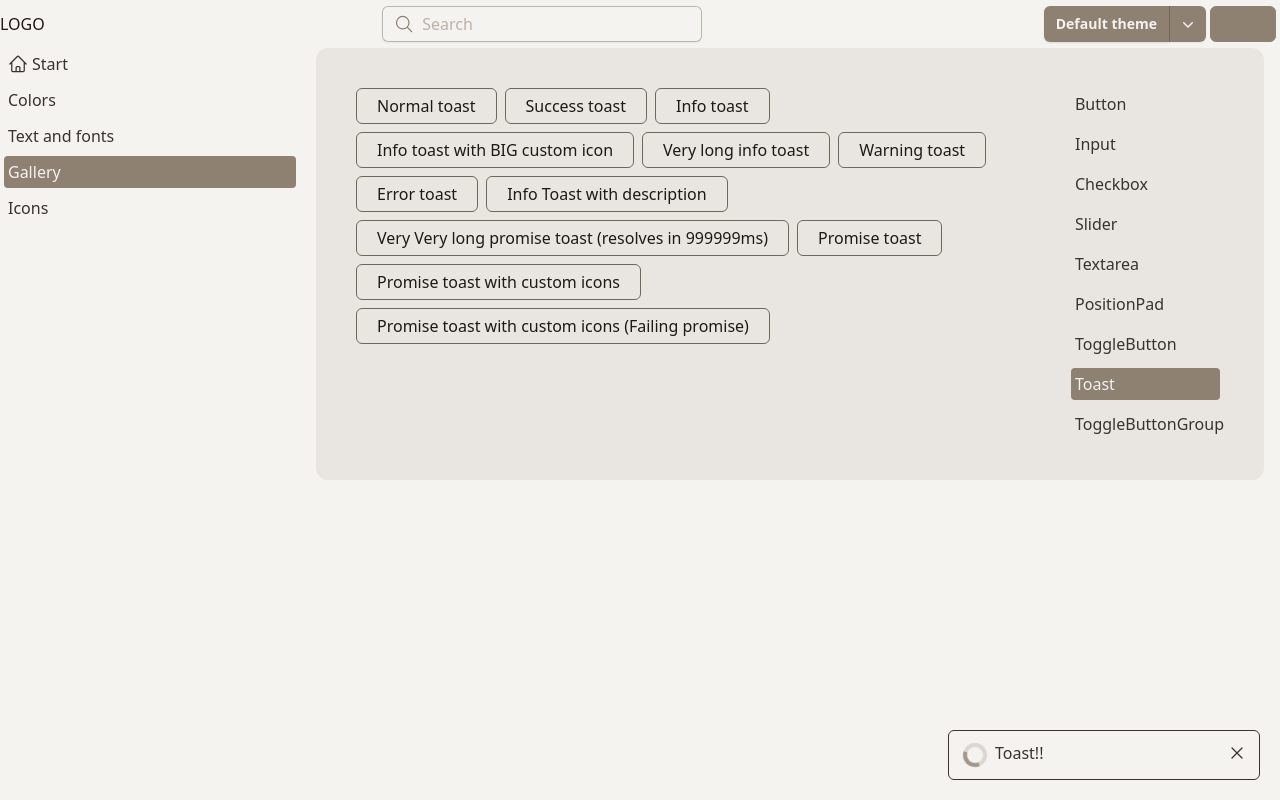
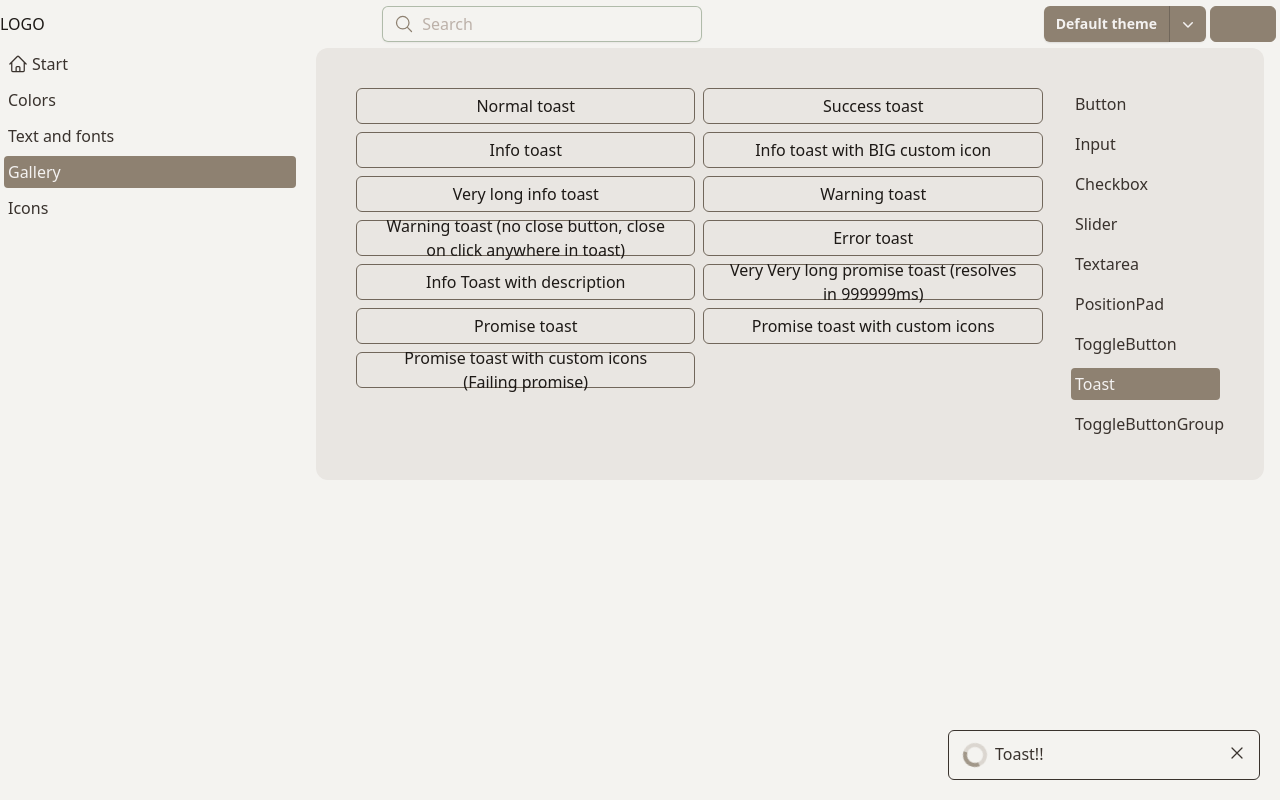
Before and after one commit to allbin/styles, a React (Vite) app: page /styles/gallery/toast in a window 1280 px wide. Both pictures are taken after a click on the button "Normal toast". Built offline with nearby package versions, Linux system fonts and the light colour scheme; some icons are missing.

Commit message:
Update styling of toast title + Change in gallery component.

```diff
--- a/src/components/Toast/GalleryToast.tsx
+++ b/src/components/Toast/GalleryToast.tsx
@@ -6,7 +6,7 @@ import { IconEmojiTalkingAngry } from '@allbin/icons';
 
 const GalleryToast = () => {
   return (
-    <div className="flex flex-wrap gap-2 text-nowrap">
+    <div className="grid grid-cols-2 gap-2">
       <Button onClick={() => toast({ title: 'Toast!!' })}>Normal toast</Button>
       <Button onClick={() => toast.success({ title: 'Toast success!!' })}>
         Success toast
@@ -36,6 +36,16 @@ const GalleryToast = () => {
       </Button>
       <Button onClick={() => toast.warning({ title: 'Toast warning!!' })}>
         Warning toast
+      </Button>
+      <Button
+        onClick={() =>
+          toast.warning(
+            { title: 'Toast warning!! (Click me anywhere to close me)' },
+            { closeButton: false, closeOnClick: true },
+          )
+        }
+      >
+        Warning toast (no close button, close on click anywhere in toast)
       </Button>
       <Button onClick={() => toast.error({ title: 'Toast error!!' })}>
         Error toast
--- a/src/components/Toast/Toast.tsx
+++ b/src/components/Toast/Toast.tsx
@@ -43,10 +43,10 @@ const Toast: React.FC<ToastContainerProps> = (props) => {
       autoClose={100000}
       position="bottom-right"
       className={cn('flex flex-col gap-2')}
-      bodyClassName={cn('flex items-start')}
+      bodyClassName={cn('flex')}
       closeButton={({ closeToast }) => (
         <button onClick={closeToast} className="size-fit pr-2 pt-2">
-          <XMarkIcon className="size-5 font-bold" />
+          <XMarkIcon className="size-5" />
         </button>
       )}
       toastClassName={(context) =>
@@ -72,10 +72,10 @@ export const ToastMsg: React.FC<ToastMsgProps> = ({
   icon,
 }) => {
   return (
-    <div className="flex gap-1">
+    <div className="flex items-start gap-1">
       <span className="flex size-fit">{icon}</span>
-      <span className="flex flex-col gap-1">
-        <p className="">{title}</p>
+      <span className="flex flex-col">
+        <p className="leading-relaxed">{title}</p>
         <p className="text-sm">{description}</p>
       </span>
     </div>
```
